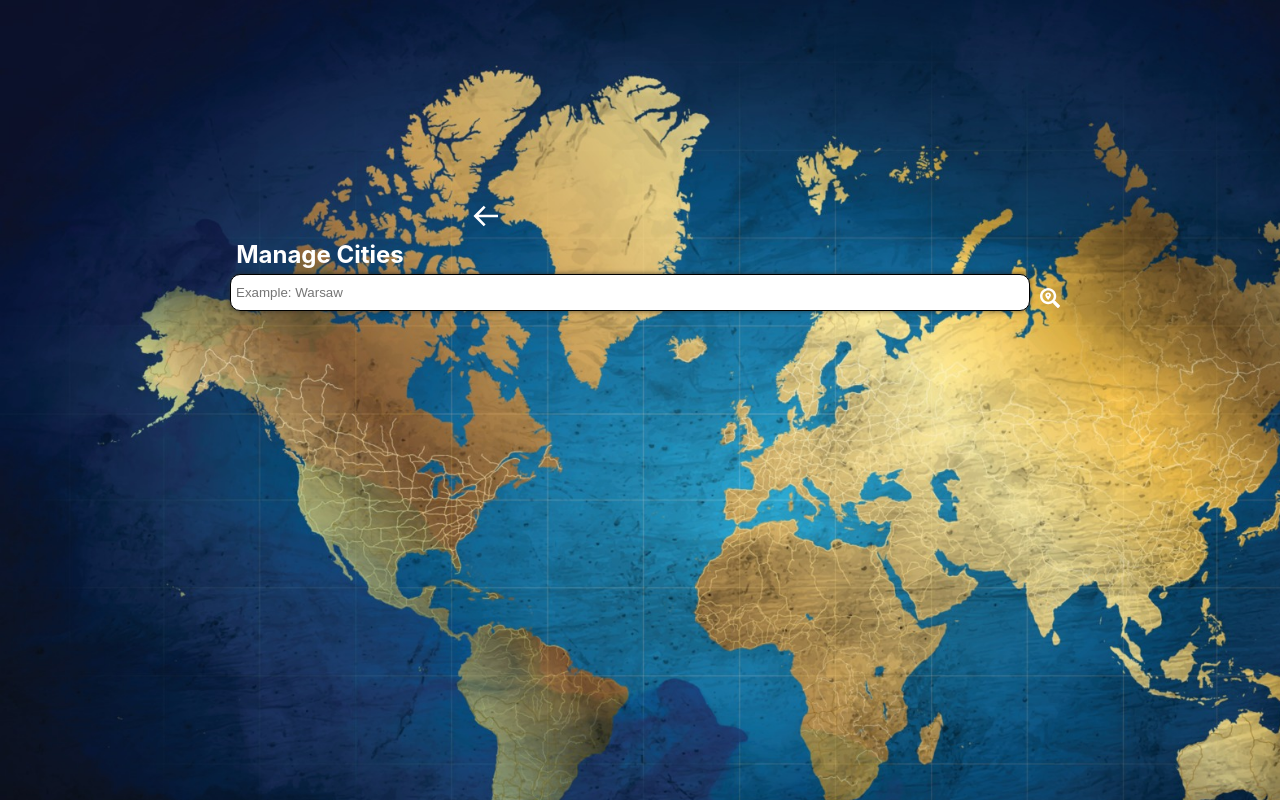
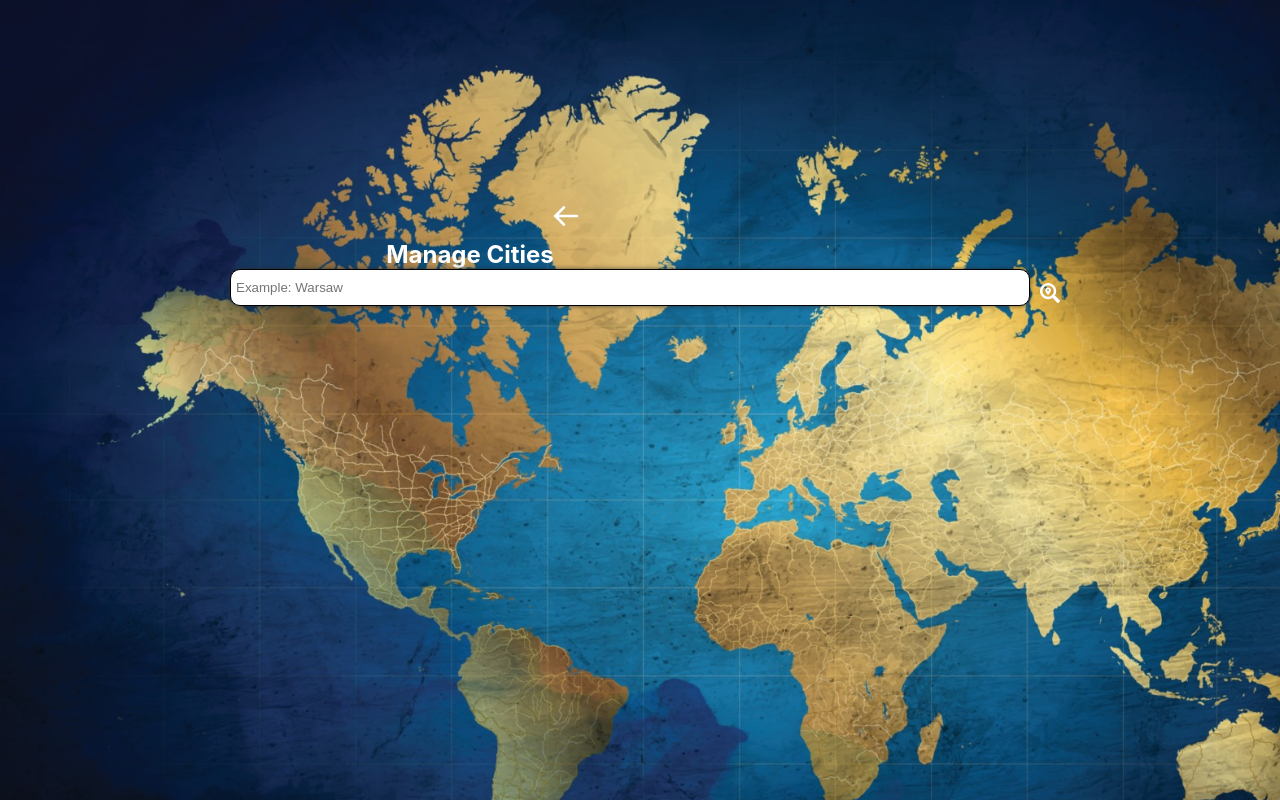
Before and after one commit to Novacci/Weather-App, a React (Create React App) app: page /cities in a window 1280 px wide. Shown: the top 800 px of the page. Built offline with nearby package versions, Linux system fonts and the light colour scheme.

Commit message:
added some styling so list looks more "organized"

```diff
--- a/src/App.tsx
+++ b/src/App.tsx
@@ -1,8 +1,4 @@
-import React from 'react';
-import Header from './Header/Header';
 import { Route, Link } from 'react-router-dom';
-import Cities from './Cities/Cities';
-import Borewicz from './Card/Borewicz';
 import { AiOutlinePlusCircle } from 'react-icons/ai';
 import styles from './App.module.css';
 import Card from './Card/Card';
--- a/src/Card/Card.module.css
+++ b/src/Card/Card.module.css
@@ -7,14 +7,12 @@
   width: 800px;
   height: 100px;
 }
+.center {
+  margin-top: 200px;
+}
 
 h2 {
-  /* margin-left: 500px; */
-  margin-bottom: 5px;
-  display: flex;
-  justify-content: center;
-  align-items: center;
-  width: 50%;
+  margin-left: 300px;
 }
 
 .position {
@@ -42,10 +40,8 @@ input {
   border-radius: 10px;
 }
 
-.icon {
-  margin-left: 470px;
-  padding-bottom: 100px;
-  width: 100%;
+.arrowIcon {
+  margin-left: 550px;
   font-size: 2em;
   color: white;
 }
@@ -77,10 +73,6 @@ input {
   background-color: #ffffff;
 }
 
-.center {
-  margin-top: 200px;
-}
-
 .trashIcon {
   font-size: 20px;
   color: white;
@@ -101,3 +93,10 @@ input {
   gap: 15px;
   flex-direction: column;
 }
+
+.headerPosition {
+  width: 50%;
+  display: flex;
+  justify-content: center;
+  flex-direction: column;
+}
--- a/src/Card/Card.tsx
+++ b/src/Card/Card.tsx
@@ -45,10 +45,12 @@ const Card = () => {
 
   return (
     <div className={styles.center}>
-      <Link to={'/'} className={styles.icon}>
-        <BiArrowBack />
-      </Link>
-      <h2>Manage Cities</h2>
+      <div className={styles.headerPosition}>
+        <Link to={'/'} className={styles.arrowIcon}>
+          <BiArrowBack />
+        </Link>
+        <h2>Manage Cities</h2>
+      </div>
 
       <div className={styles.searchCity}>
         <div className={styles.citiesList}>
```
